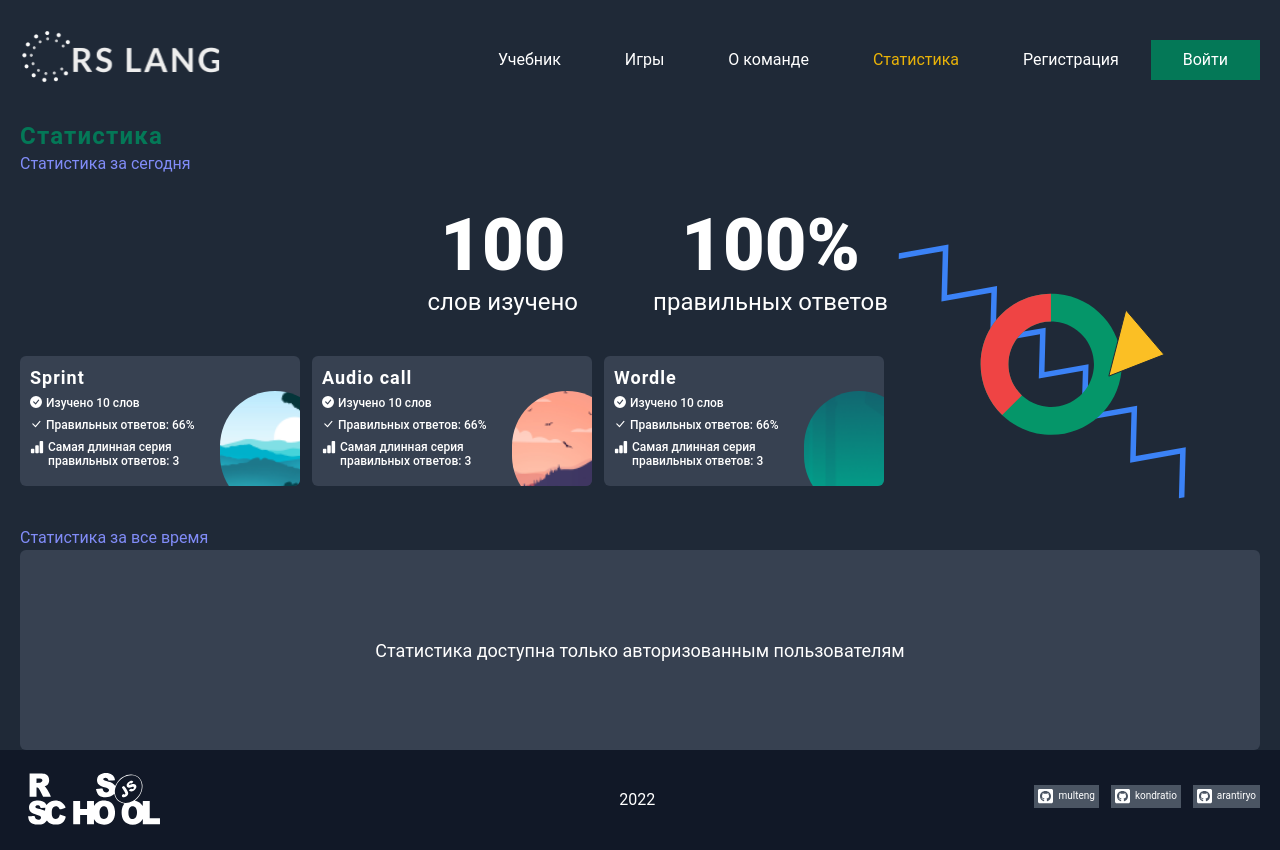
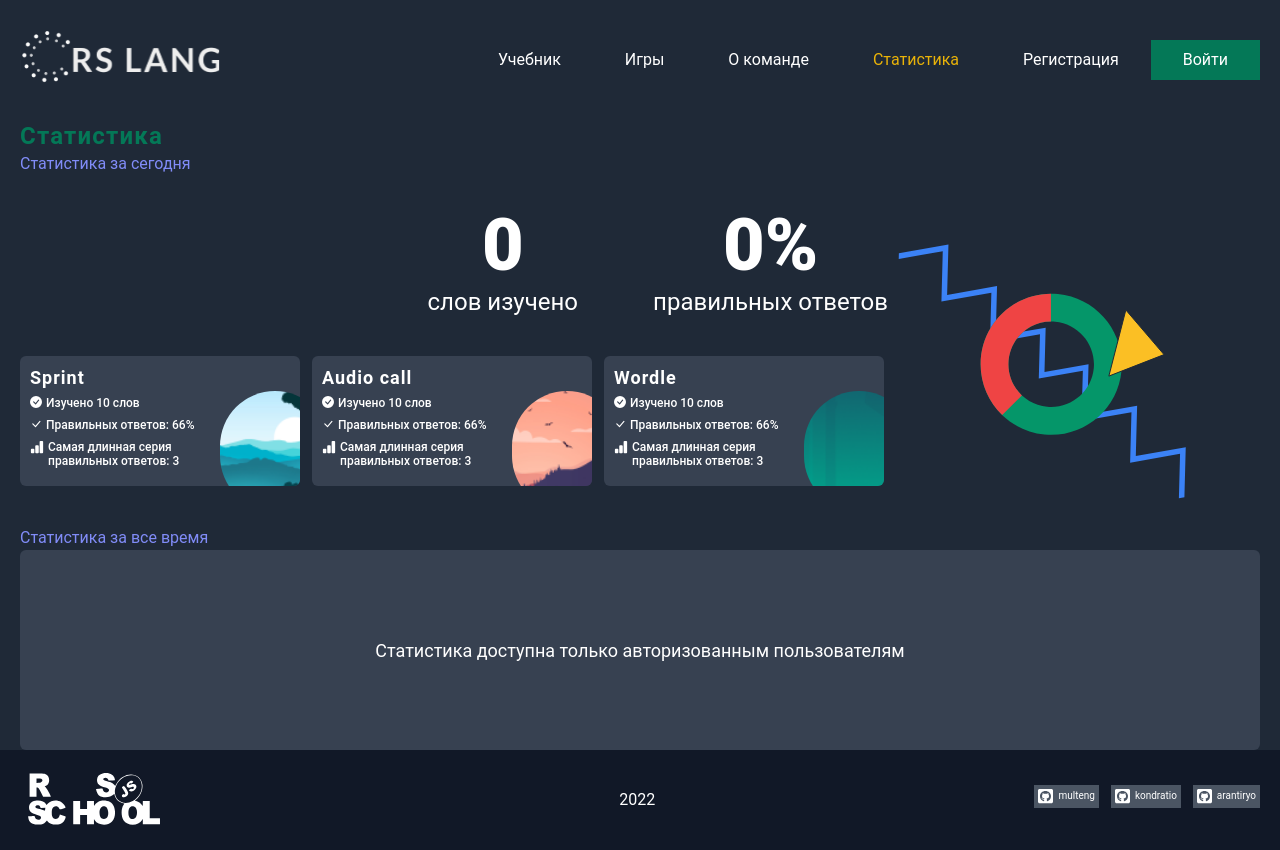
Before and after one commit to Arantiryo/rs-lang, a React (Create React App) app in the folder rs-lang/: page /statistics in a window 1280 px wide. Built offline with nearby package versions, Linux system fonts and the light colour scheme; no server answers.

Commit message:
feat: show actual general stats instead of mock data

```diff
--- a/rs-lang/src/Containers/Statistics/GeneralStats/GeneralStats.tsx
+++ b/rs-lang/src/Containers/Statistics/GeneralStats/GeneralStats.tsx
@@ -1,6 +1,14 @@
 import pseudo1 from "../../../assets/svg/statistics__pseudo1.svg";
 
-export default function GeneralStats() {
+type GeneralStatsProps = {
+  totalWordsLearned: number;
+  totalRightAnswersPercent: number;
+};
+
+export default function GeneralStats({
+  totalWordsLearned,
+  totalRightAnswersPercent,
+}: GeneralStatsProps) {
   return (
     <div
       className={`relative flex justify-center gap-4 flex-wrap
@@ -14,15 +22,13 @@ export default function GeneralStats() {
       <div className="flex justify-center xl:justify-end gap-[15px] md:gap-[75px] w-[70%] pt-5">
         <div className="flex flex-col items-center">
           <span className="text-white font-extrabold text-[48px] leading-[54px] md:text-[72px] md:leading-[84px]">
-            100
+            {totalWordsLearned}
           </span>
-          <span className="text-white text-[24px] leading-[28px] text-center">
-            слов изучено
-          </span>
+          <span className="text-white text-[24px] leading-[28px] text-center">слов изучено</span>
         </div>
         <div className="flex flex-col items-center">
           <span className="text-white font-extrabold text-[48px] leading-[54px] md:text-[72px] md:leading-[84px]">
-            100%
+            {`${totalRightAnswersPercent}%`}
           </span>
           <span className="text-white text-[24px] leading-[28px] text-center">
             правильных ответов
--- a/rs-lang/src/Containers/Statistics/Statistics.tsx
+++ b/rs-lang/src/Containers/Statistics/Statistics.tsx
@@ -7,19 +7,22 @@ import AllTimeStats from "./AllTimeStats/AllTimeStats";
 import { useEffect, useState } from "react";
 import { useAppSelector } from "../../app/hooks";
 import { getUserStat } from "../../utils/WebClients";
+import { UserStats } from "../../interfaces/app";
 
 export default function Statistics() {
   const userInfo = useAppSelector((state) => state.loginReducer);
-  const [statistics, setStatistics] = useState();
+  const [statistics, setStatistics] = useState<UserStats>();
 
   useEffect(() => {
     const getStats = async () => {
       const stats = await getUserStat(userInfo.userId, userInfo.token);
-      console.log(stats);
+      setStatistics(stats);
     };
 
     getStats();
   }, []);
+
+  console.log(statistics);
 
   return (
     <div className="h-screen flex flex-col">
@@ -32,7 +35,10 @@ export default function Statistics() {
             <h2 className="text-2xl font-bold tracking-wider text-emerald-700">Статистика</h2>
             <p className="text-base text-indigo-400">Статистика за сегодня</p>
           </div>
-          <GeneralStats />
+          <GeneralStats
+            totalWordsLearned={statistics?.learnedWords || 0}
+            totalRightAnswersPercent={statistics?.optional.totalCorrectAnswersPercent || 0}
+          />
           <GameStatsCards className="pt-[40px] mb-[40px]" />
           <p className="text-base text-indigo-400">Статистика за все время</p>
           <AllTimeStats />
--- a/rs-lang/src/components/AudiocallGame/GamePage.tsx
+++ b/rs-lang/src/components/AudiocallGame/GamePage.tsx
@@ -3,7 +3,7 @@ import { useLocation } from "react-router-dom";
 import { useAppDispatch, useAppSelector } from "../../app/hooks";
 import { GameStat, OptionalStat, State, UserStats } from "../../interfaces/app";
 import IWord from "../../interfaces/IWord";
-import { datesAreOnSameDay, getEmptyGameStat, updateStatsIfNeeded } from "../../utils/Statistics";
+import { updateStatsIfNeeded } from "../../utils/Statistics";
 import { getUserStat, getWords, updateUserStat } from "../../utils/WebClients";
 import { DangerAlert } from "../Alerts/Alerts";
 import { generateRandomIndexes, shuffle } from "./AudiocallGame";
--- a/rs-lang/src/components/LoginForm/LoginForm.tsx
+++ b/rs-lang/src/components/LoginForm/LoginForm.tsx
@@ -2,10 +2,9 @@ import { useState } from "react";
 import { Link, useHistory } from "react-router-dom";
 import { useAppDispatch } from "../../app/hooks";
 import closeIcon from "../../assets/svg/close.svg";
-import { UserStats } from "../../interfaces/app";
 import { UserDto, UserLoginInfo } from "../../interfaces/user";
-import { datesAreOnSameDay, setDefaultStats, updateStatsIfNeeded } from "../../utils/Statistics";
-import { getUserStat, loginUser } from "../../utils/WebClients";
+import { updateStatsIfNeeded } from "../../utils/Statistics";
+import { loginUser } from "../../utils/WebClients";
 import { DangerAlert, SuccessAlert } from "../Alerts/Alerts";
 import CustomInput from "../CustomInput/CustomInput";
 import LoaderButton from "../LoaderButton/LoaderButton";
```
